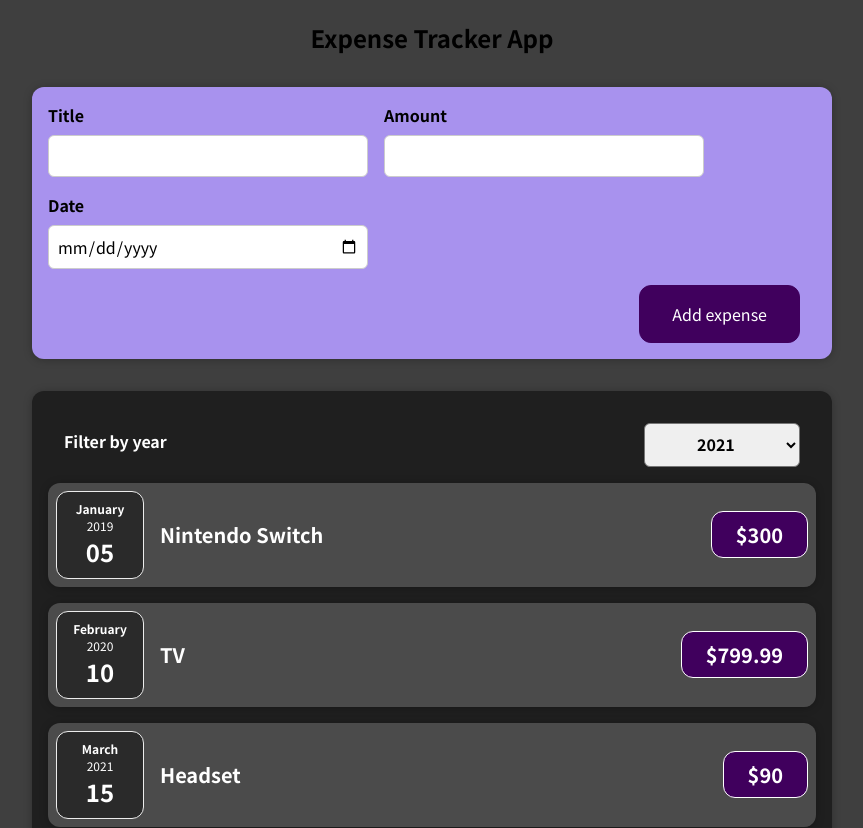
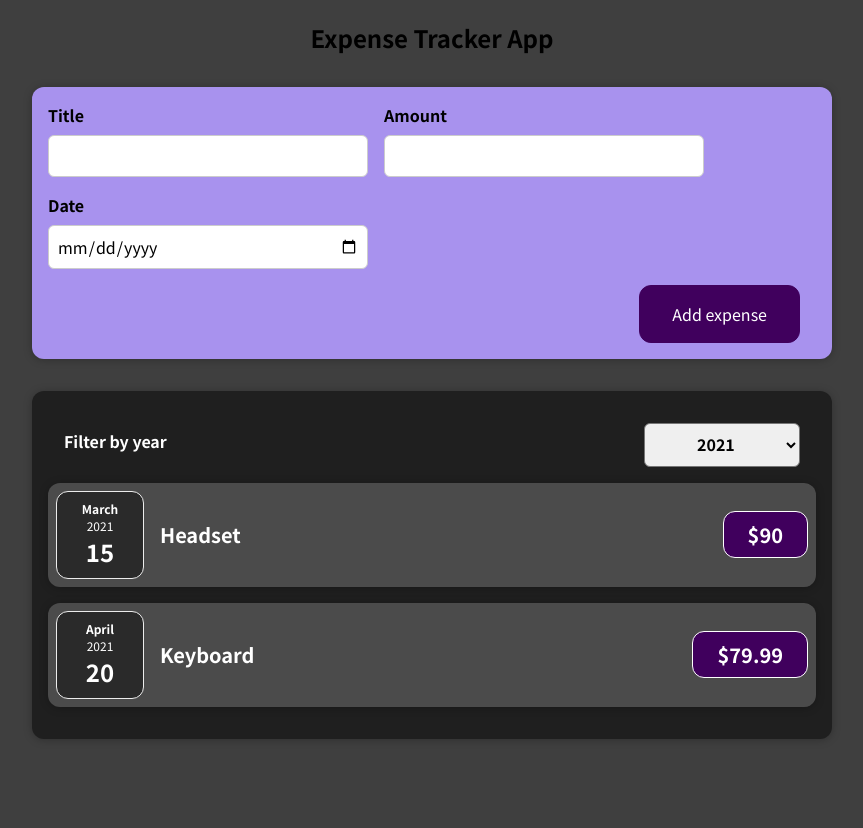
Before and after one commit to zessin/react-expense-tracker, a React (Create React App) app: page / in a window 1280 px wide. Shown: the top 828 px of the page, without its empty margins (208-1071 px from the left). After the commit the page ends 800 px from the top, so only its background shows below. Built offline with nearby package versions, Linux system fonts and the light colour scheme.

Commit message:
Implementing expenses filter by year

```diff
--- a/src/components/expenses/Expenses.js
+++ b/src/components/expenses/Expenses.js
@@ -12,6 +12,23 @@
     setFilteredYear(filteredYear);
   };
 
+  const filteredExpenses = props.items.filter((expense) => {
+    return expense.date.getFullYear().toString() === filteredYear;
+  });
+
+  let expensesContent = <p>No expenses found.</p>;
+
+  if (filteredExpenses.length > 0) {
+    expensesContent = filteredExpenses.map((expense) => (
+      <ExpenseItem
+        key={expense.id}
+        title={expense.title}
+        amount={expense.amount}
+        date={expense.date}
+      />
+    ));
+  }
+
   return (
     <div>
       <Card className="expenses">
@@ -19,14 +36,7 @@
           filteredYear={filteredYear}
           onChangeFilter={filterChangeHandler}
         />
-        {props.items.map((expense) => (
-          <ExpenseItem
-            key={expense.id}
-            title={expense.title}
-            amount={expense.amount}
-            date={expense.date}
-          />
-        ))}
+        {expensesContent}
       </Card>
     </div>
   );
```
